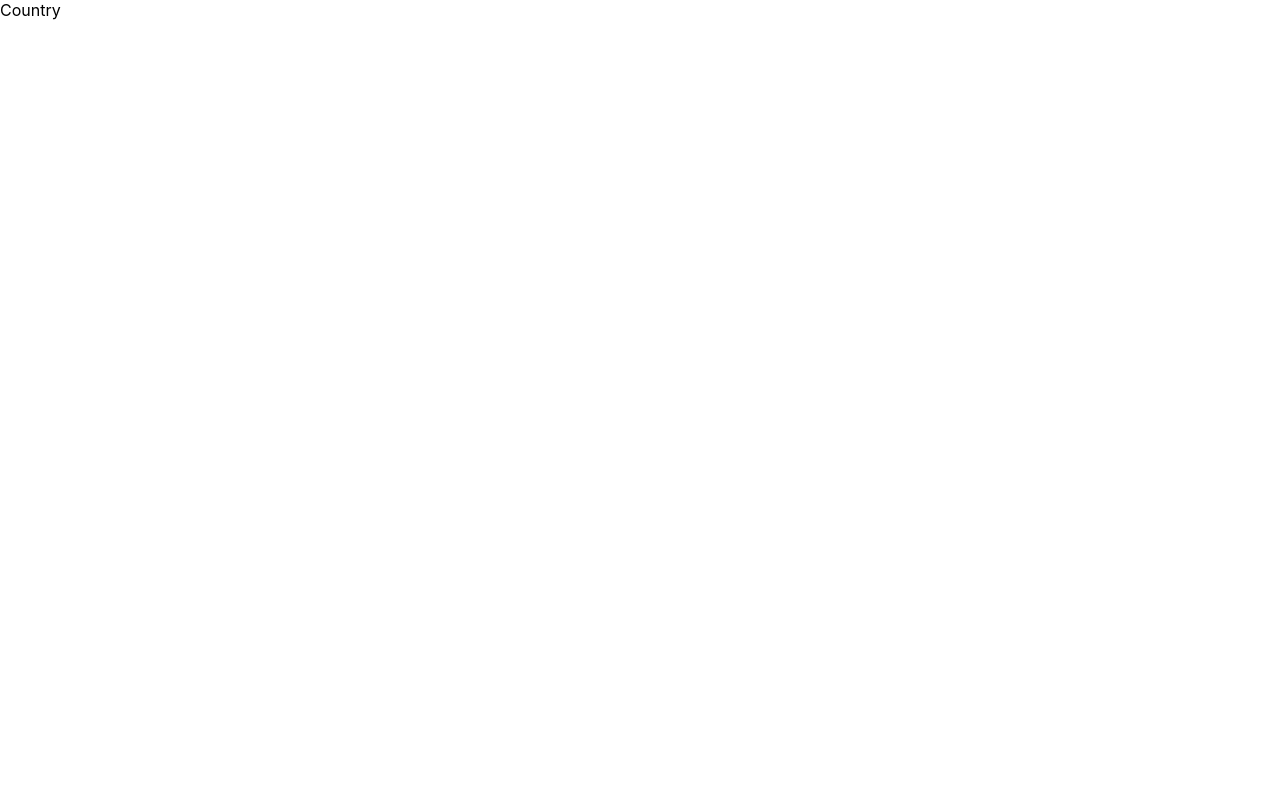
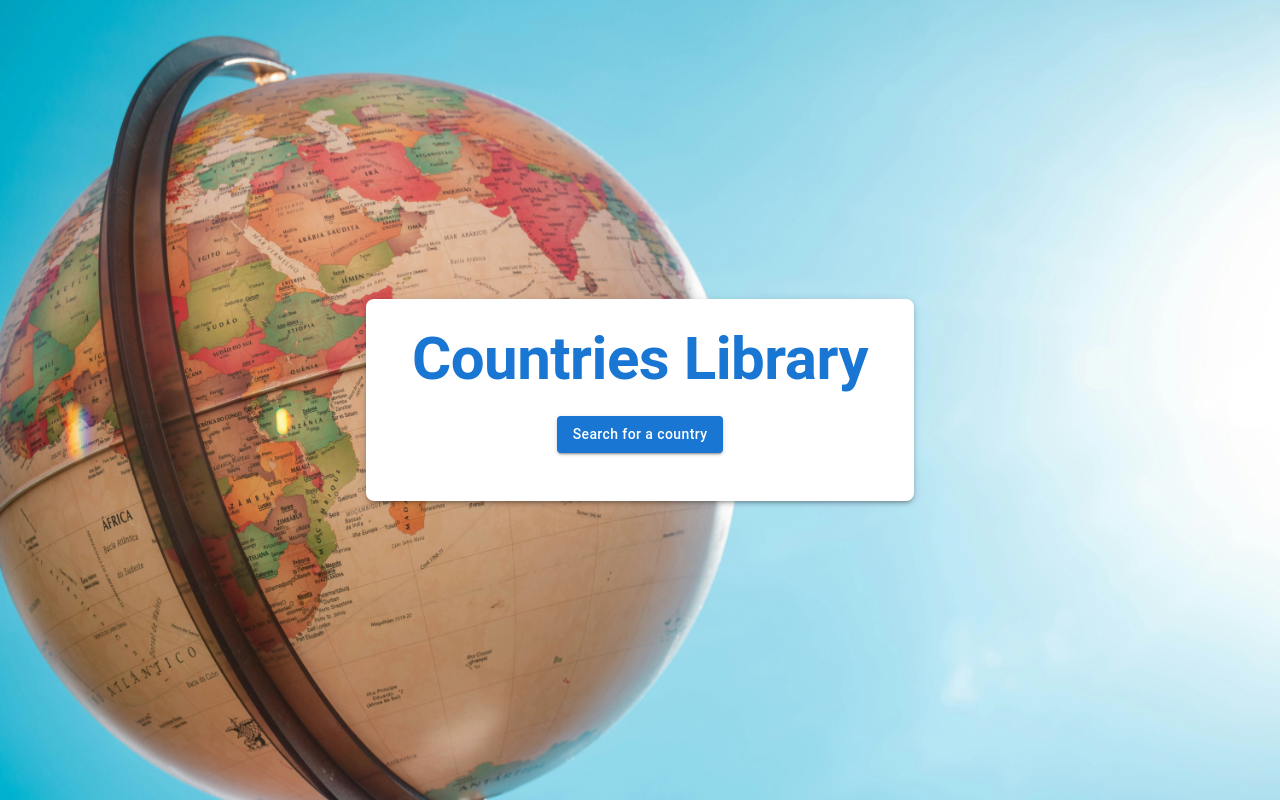
Before and after one commit to Derrick-Nyongesa/Countries, a React (Create React App) app: page / in a window 1280 px wide. Built offline with nearby package versions, Linux system fonts and the light colour scheme.

Commit message:
animations

```diff
--- a/src/App.js
+++ b/src/App.js
@@ -5,8 +5,8 @@ import Country from "./comopents/Country";
 function App() {
   return (
     <>
-      {/* <Home /> */}
-      <Country />
+      <Home />
+      {/* <Country /> */}
     </>
   );
 }
--- a/src/comopents/Home.js
+++ b/src/comopents/Home.js
@@ -48,6 +48,7 @@ function Home() {
             sx={{ color: "#1976d2", fontWeight: "bold" }}
             onClick={handleHideSearch}
             style={{ cursor: "pointer" }}
+            className="fade-in-up"
           >
             Countries Library
           </Typography>
--- a/src/index.css
+++ b/src/index.css
@@ -1,13 +1,30 @@
 body {
   margin: 0;
-  font-family: -apple-system, BlinkMacSystemFont, 'Segoe UI', 'Roboto', 'Oxygen',
-    'Ubuntu', 'Cantarell', 'Fira Sans', 'Droid Sans', 'Helvetica Neue',
+  font-family: -apple-system, BlinkMacSystemFont, "Segoe UI", "Roboto", "Oxygen",
+    "Ubuntu", "Cantarell", "Fira Sans", "Droid Sans", "Helvetica Neue",
     sans-serif;
   -webkit-font-smoothing: antialiased;
   -moz-osx-font-smoothing: grayscale;
 }
 
 code {
-  font-family: source-code-pro, Menlo, Monaco, Consolas, 'Courier New',
+  font-family: source-code-pro, Menlo, Monaco, Consolas, "Courier New",
     monospace;
 }
+
+/* animations */
+
+@keyframes fadeInUp {
+  0% {
+    opacity: 0;
+    transform: translateY(40px);
+  }
+  100% {
+    opacity: 1;
+    transform: translateY(0);
+  }
+}
+
+.fade-in-up {
+  animation: fadeInUp 2s ease-out;
+}
```
